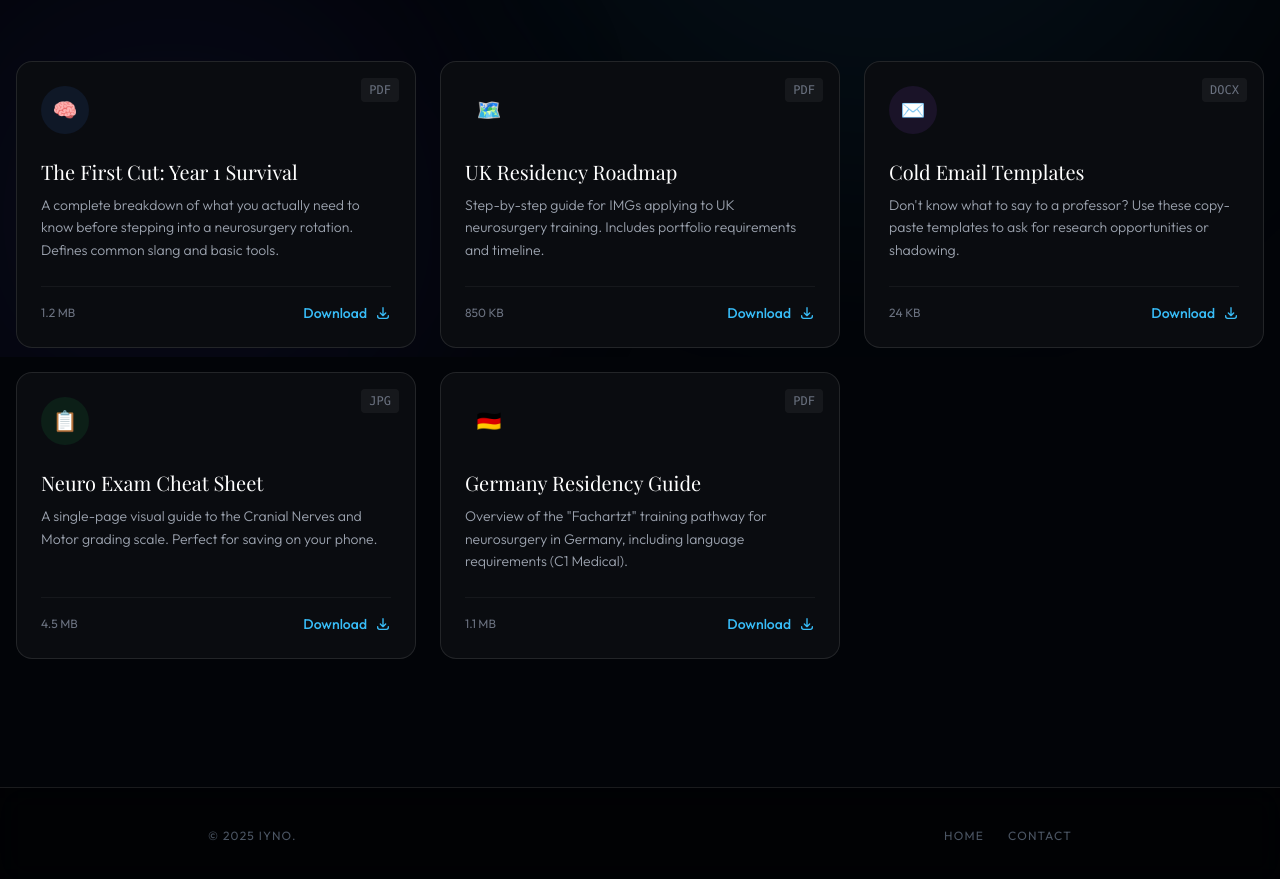
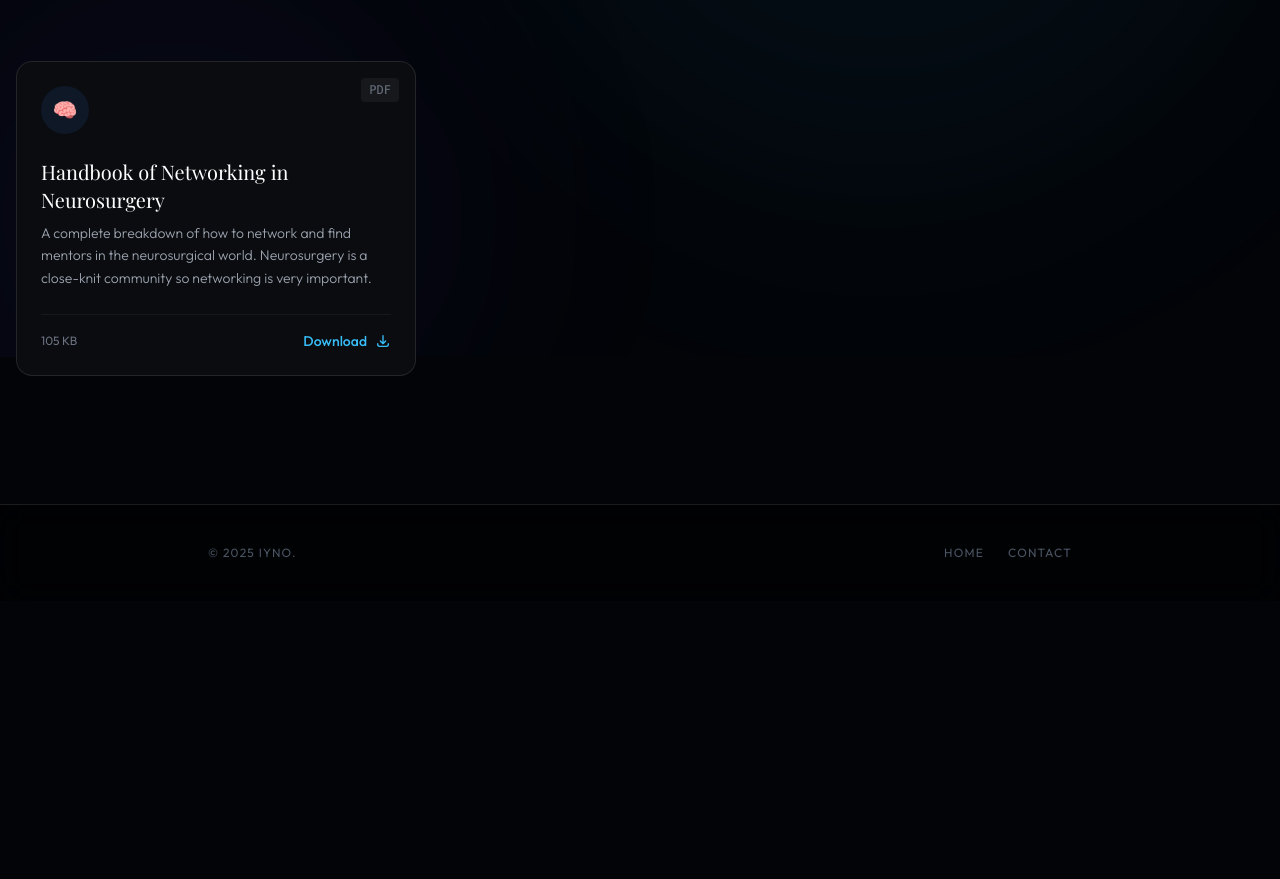
Before and after one commit to iyno-org/Homepage, a plain HTML site: page resources.html in a window 1280 px wide. Shown: the part 443-1322 px from the top of the page. After the commit the page ends 1044 px from the top, so only its background shows below. Drawn offline with nearby package versions, Linux system fonts and the light colour scheme; a web font is replaced by a local one.

Commit message:
added first resource

```diff
--- a/resources.html
+++ b/resources.html
@@ -80,7 +80,7 @@
             <div class="flex items-center gap-3">
                 <a href="index.html" class="flex items-center gap-3 group">
                     <div class="w-10 h-10 border border-neuro/50 bg-neuro/10 rounded-full flex items-center justify-center group-hover:bg-neuro/20 transition-all">
-                        <span class="font-serif italic font-bold text-neuro text-sm">Iy</span>
+                        <img src="./iyno-logo.svg" alt="Logo">
                     </div>
                     <span class="text-lg font-bold tracking-widest font-sans uppercase">IYNO</span>
                 </a>
@@ -131,18 +131,18 @@
             -->
 
             <!-- Resource 1 -->
-            <div class="resource-card group relative bg-[#0a0c10] border border-white/10 rounded-2xl p-6 flex flex-col" data-category="clinical">
+            <div class="resource-card group relative bg-[#0a0c10] border border-white/10 rounded-2xl p-6 flex flex-col" data-category="career">
                 <div class="absolute top-4 right-4 text-xs font-mono text-gray-500 bg-white/5 px-2 py-1 rounded">PDF</div>
                 <div class="w-12 h-12 rounded-full bg-blue-500/10 flex items-center justify-center text-blue-400 mb-6 text-xl">
                     🧠
                 </div>
-                <h3 class="text-xl font-serif mb-2 group-hover:text-neuro transition-colors">The First Cut: Year 1 Survival</h3>
+                <h3 class="text-xl font-serif mb-2 group-hover:text-neuro transition-colors">Handbook of Networking in Neurosurgery</h3>
                 <p class="text-gray-400 text-sm font-light leading-relaxed mb-6 flex-grow">
-                    A complete breakdown of what you actually need to know before stepping into a neurosurgery rotation. Defines common slang and basic tools.
+                    A complete breakdown of how to network and find mentors in the neurosurgical world. Neurosurgery is a close-knit community so networking is very important.
                 </p>
                 <div class="mt-auto border-t border-white/5 pt-4 flex items-center justify-between">
-                    <span class="text-xs text-gray-500">1.2 MB</span>
-                    <a href="" target="_blank"
+                    <span class="text-xs text-gray-500">105 KB</span>
+                    <a href="./Handbook of Networking in Neurosurgery.pdf" target="_blank"
                         class="flex items-center gap-2 text-sm font-medium text-neuro hover:text-white transition-colors">
                             Download
                         <svg class="w-4 h-4" fill="none" stroke="currentColor" viewBox="0 0 24 24">
@@ -150,78 +150,6 @@
                                 d="M4 16v1a3 3 0 003 3h10a3 3 0 003-3v-1m-4-4l-4 4m0 0l-4-4m4 4V4"></path>
                         </svg>
                     </a>
-                </div>
-            </div>
-
-            <!-- Resource 2 -->
-            <div class="resource-card group relative bg-[#0a0c10] border border-white/10 rounded-2xl p-6 flex flex-col" data-category="career">
-                <div class="absolute top-4 right-4 text-xs font-mono text-gray-500 bg-white/5 px-2 py-1 rounded">PDF</div>
-                <div class="w-12 h-12 rounded-full bg-amber-500/10 flex items-center justify-center text-amber-500 mb-6 text-xl">
-                    🗺️
-                </div>
-                <h3 class="text-xl font-serif mb-2 group-hover:text-amber-500 transition-colors">UK Residency Roadmap</h3>
-                <p class="text-gray-400 text-sm font-light leading-relaxed mb-6 flex-grow">
-                    Step-by-step guide for IMGs applying to UK neurosurgery training. Includes portfolio requirements and timeline.
-                </p>
-                <div class="mt-auto border-t border-white/5 pt-4 flex items-center justify-between">
-                    <span class="text-xs text-gray-500">850 KB</span>
-                    <button class="flex items-center gap-2 text-sm font-medium text-neuro hover:text-white transition-colors">
-                        Download <svg class="w-4 h-4" fill="none" stroke="currentColor" viewBox="0 0 24 24"><path stroke-linecap="round" stroke-linejoin="round" stroke-width="2" d="M4 16v1a3 3 0 003 3h10a3 3 0 003-3v-1m-4-4l-4 4m0 0l-4-4m4 4V4"></path></svg>
-                    </button>
-                </div>
-            </div>
-
-            <!-- Resource 3 -->
-            <div class="resource-card group relative bg-[#0a0c10] border border-white/10 rounded-2xl p-6 flex flex-col" data-category="research">
-                <div class="absolute top-4 right-4 text-xs font-mono text-gray-500 bg-white/5 px-2 py-1 rounded">DOCX</div>
-                <div class="w-12 h-12 rounded-full bg-purple-500/10 flex items-center justify-center text-purple-400 mb-6 text-xl">
-                    ✉️
-                </div>
-                <h3 class="text-xl font-serif mb-2 group-hover:text-purple-400 transition-colors">Cold Email Templates</h3>
-                <p class="text-gray-400 text-sm font-light leading-relaxed mb-6 flex-grow">
-                    Don't know what to say to a professor? Use these copy-paste templates to ask for research opportunities or shadowing.
-                </p>
-                <div class="mt-auto border-t border-white/5 pt-4 flex items-center justify-between">
-                    <span class="text-xs text-gray-500">24 KB</span>
-                    <button class="flex items-center gap-2 text-sm font-medium text-neuro hover:text-white transition-colors">
-                        Download <svg class="w-4 h-4" fill="none" stroke="currentColor" viewBox="0 0 24 24"><path stroke-linecap="round" stroke-linejoin="round" stroke-width="2" d="M4 16v1a3 3 0 003 3h10a3 3 0 003-3v-1m-4-4l-4 4m0 0l-4-4m4 4V4"></path></svg>
-                    </button>
-                </div>
-            </div>
-
-            <!-- Resource 4 -->
-            <div class="resource-card group relative bg-[#0a0c10] border border-white/10 rounded-2xl p-6 flex flex-col" data-category="clinical">
-                <div class="absolute top-4 right-4 text-xs font-mono text-gray-500 bg-white/5 px-2 py-1 rounded">JPG</div>
-                <div class="w-12 h-12 rounded-full bg-green-500/10 flex items-center justify-center text-green-400 mb-6 text-xl">
-                    📋
-                </div>
-                <h3 class="text-xl font-serif mb-2 group-hover:text-green-400 transition-colors">Neuro Exam Cheat Sheet</h3>
-                <p class="text-gray-400 text-sm font-light leading-relaxed mb-6 flex-grow">
-                    A single-page visual guide to the Cranial Nerves and Motor grading scale. Perfect for saving on your phone.
-                </p>
-                <div class="mt-auto border-t border-white/5 pt-4 flex items-center justify-between">
-                    <span class="text-xs text-gray-500">4.5 MB</span>
-                    <button class="flex items-center gap-2 text-sm font-medium text-neuro hover:text-white transition-colors">
-                        Download <svg class="w-4 h-4" fill="none" stroke="currentColor" viewBox="0 0 24 24"><path stroke-linecap="round" stroke-linejoin="round" stroke-width="2" d="M4 16v1a3 3 0 003 3h10a3 3 0 003-3v-1m-4-4l-4 4m0 0l-4-4m4 4V4"></path></svg>
-                    </button>
-                </div>
-            </div>
-
-             <!-- Resource 5 -->
-             <div class="resource-card group relative bg-[#0a0c10] border border-white/10 rounded-2xl p-6 flex flex-col" data-category="career">
-                <div class="absolute top-4 right-4 text-xs font-mono text-gray-500 bg-white/5 px-2 py-1 rounded">PDF</div>
-                <div class="w-12 h-12 rounded-full bg-amber-500/10 flex items-center justify-center text-amber-500 mb-6 text-xl">
-                    🇩🇪
-                </div>
-                <h3 class="text-xl font-serif mb-2 group-hover:text-amber-500 transition-colors">Germany Residency Guide</h3>
-                <p class="text-gray-400 text-sm font-light leading-relaxed mb-6 flex-grow">
-                    Overview of the "Fachartzt" training pathway for neurosurgery in Germany, including language requirements (C1 Medical).
-                </p>
-                <div class="mt-auto border-t border-white/5 pt-4 flex items-center justify-between">
-                    <span class="text-xs text-gray-500">1.1 MB</span>
-                    <button class="flex items-center gap-2 text-sm font-medium text-neuro hover:text-white transition-colors">
-                        Download <svg class="w-4 h-4" fill="none" stroke="currentColor" viewBox="0 0 24 24"><path stroke-linecap="round" stroke-linejoin="round" stroke-width="2" d="M4 16v1a3 3 0 003 3h10a3 3 0 003-3v-1m-4-4l-4 4m0 0l-4-4m4 4V4"></path></svg>
-                    </button>
                 </div>
             </div>
 
```
Also changed, not shown: 1 other file.
